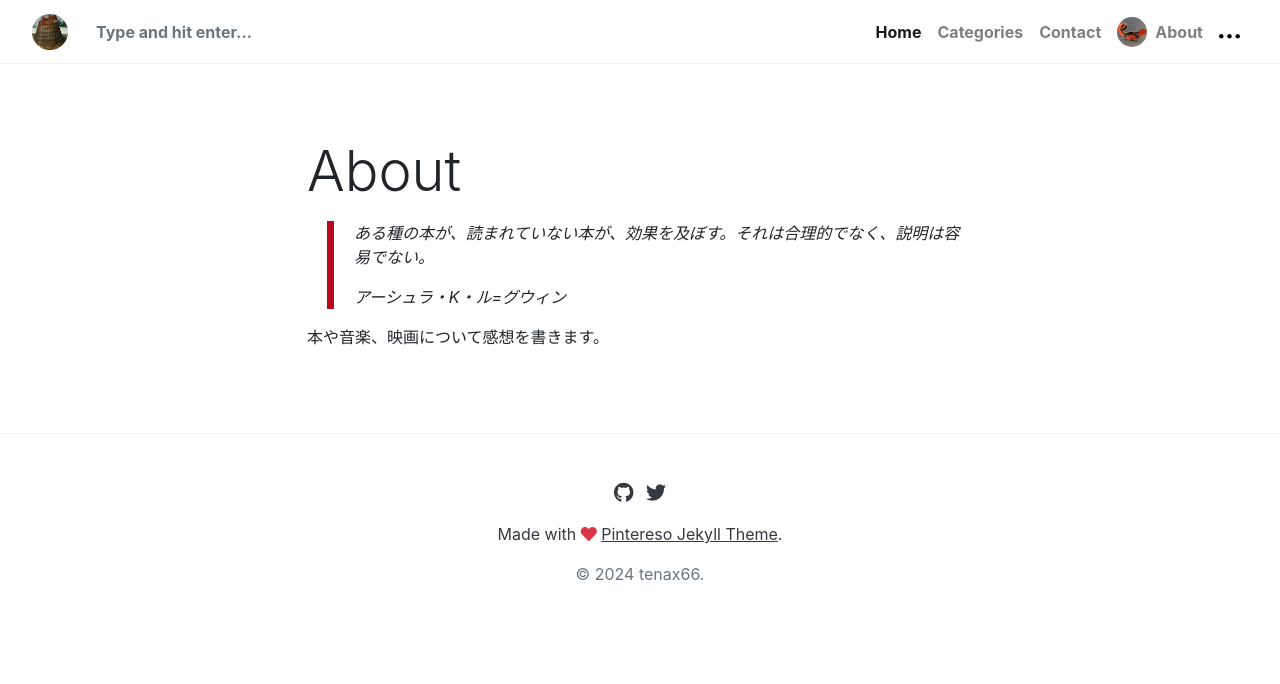
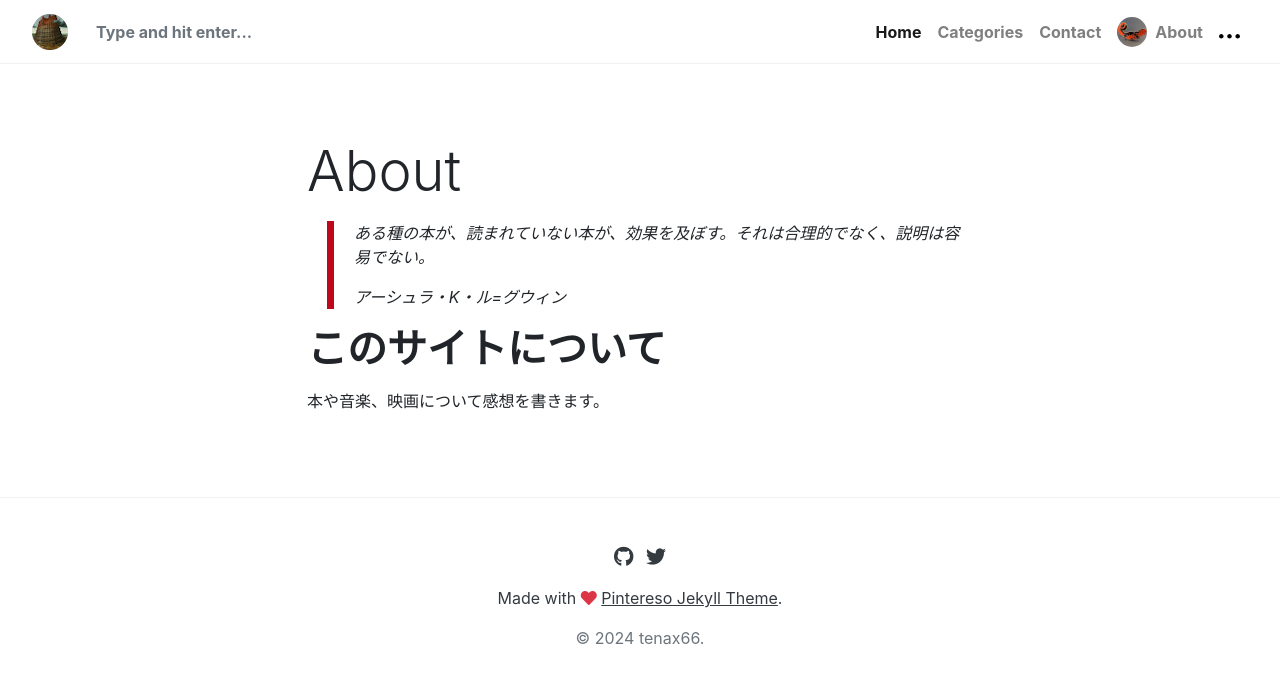
Before and after one commit to tenax66/babel, a Jekyll site: the page built from _pages/about.md, in a window 1280 px wide. Shown: the top 684 px of the page. Built offline with Jekyll 4.4.1, drawn with Linux system fonts in a browser that asks for light colours; nearby versions of some CDN libraries; library files that are not in the unit come from our copies; comment, search, counter and statistics services are not loaded.

Commit message:
add chapter title

```diff
--- a/_pages/about.md
+++ b/_pages/about.md
@@ -7,4 +7,6 @@ permalink: "/about.html"
 >
 > *アーシュラ・K・ル=グウィン*
 
+# このサイトについて
+
 本や音楽、映画について感想を書きます。
```
